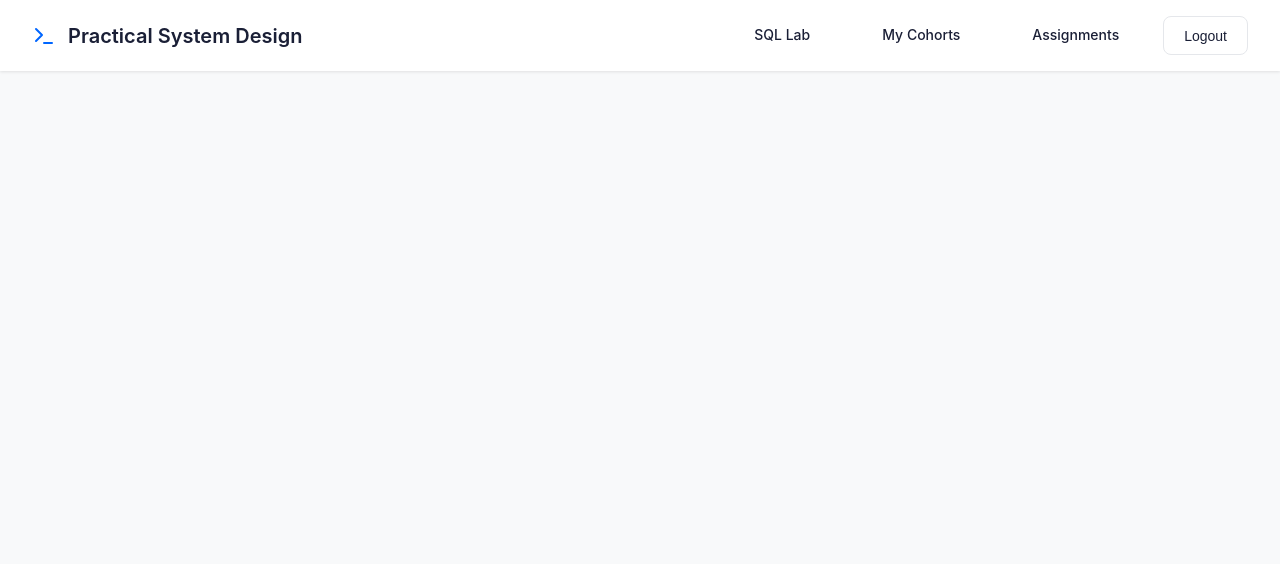
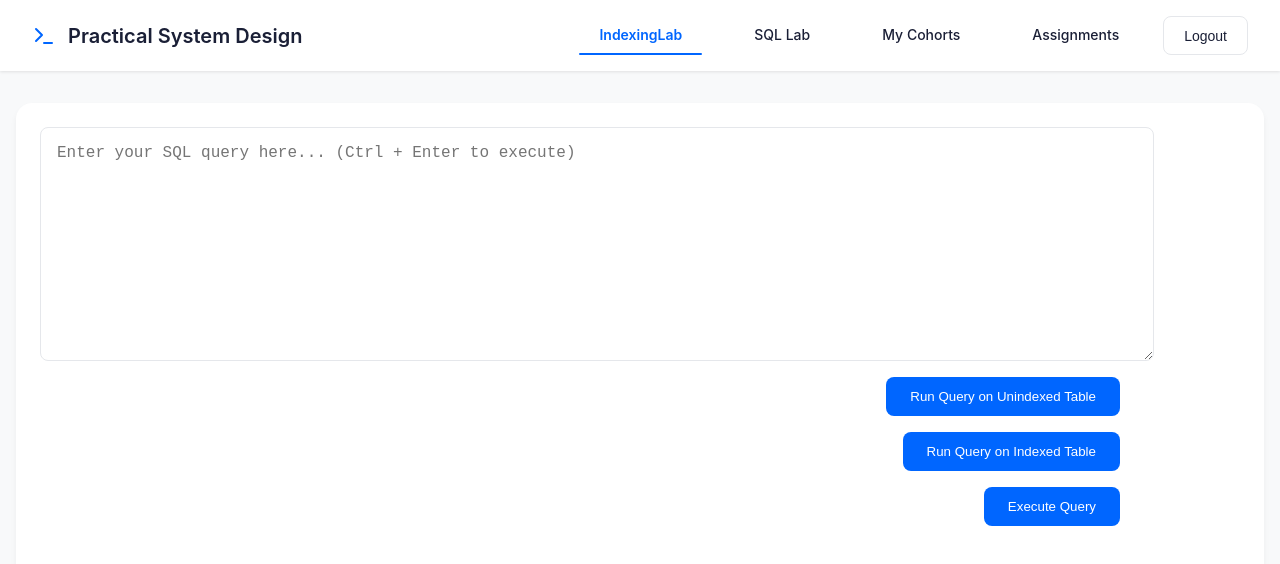
Before and after one commit to vijender883/psd-ui, a React (Create React App) app: page /indexinglab in a window 1280 px wide. Shown: the top 564 px of the page. Built offline with nearby package versions, Linux system fonts and the light colour scheme; sample sign-in values are in the browser's storage.

Commit message:
added indexing tab and query populating btns

```diff
--- a/src/App.js
+++ b/src/App.js
@@ -4,6 +4,7 @@ import './App.css';
 import { Terminal, BookOpen, Users, Clock } from 'lucide-react';
 import CohortPage from './CohortPage';
 import AssignmentsPage from './AssignmentsPage';
+import IndexingLab from './IndexingLab';
 
 // Feature Card Component
 const FeatureCard = ({ icon: Icon, title, description }) => (
@@ -142,7 +143,7 @@ const SQLLab = () => {
 
     document.addEventListener('keydown', handleKeyPress);
     return () => document.removeEventListener('keydown', handleKeyPress);
-  },[query, handleSubmit]);
+  }, [query, handleSubmit]);
 
   return (
     <div className="workspace">
@@ -302,6 +303,12 @@ const App = () => {
           ) : (
             <>
               <Link
+                to="/indexinglab"
+                className={`nav-button tab ${locationhook.pathname === '/indexinglab' ? 'active' : ''}`}
+              >
+                IndexingLab
+              </Link>
+              <Link
                 to="/sql"
                 className={`nav-button tab ${locationhook.pathname === '/sql' ? 'active' : ''}`}
               >
@@ -334,6 +341,14 @@ const App = () => {
               <LandingPage onLoginClick={() => setShowLoginModal(true)} /> :
               <Navigate to="/sql" replace />
           } />
+          <Route
+            path="/indexinglab"
+            element={
+              <ProtectedRoute>
+                <IndexingLab />
+              </ProtectedRoute>
+            }
+          />
           <Route
             path="/sql"
             element={
--- /dev/null
+++ b/src/IndexingLab.js
@@ -0,0 +1,152 @@
+import React, { useState, useEffect, useCallback } from 'react';
+import { useNavigate } from 'react-router-dom';
+
+const IndexingLab = () => {
+  const [query, setQuery] = useState('');
+  const [result, setResult] = useState(null);
+  const [error, setError] = useState(null);
+  const [loading, setLoading] = useState(false);
+  const [executedQuery, setExecutedQuery] = useState(null);
+  const navigate = useNavigate();
+
+
+  const handleSubmit = useCallback(async (e) => {
+    if (e) {
+      e.preventDefault();
+    }
+
+    setLoading(true);
+    setError(null);
+    setExecutedQuery(query);
+
+    try {
+      const token = localStorage.getItem('authToken');
+      if (!token) {
+        navigate('/');
+        return;
+      }
+
+      const response = await fetch(`${process.env.REACT_APP_API_URL}/api/execute`, {
+        method: 'POST',
+        headers: {
+          'Content-Type': 'application/json',
+          'Authorization': `Bearer ${token}`,
+        },
+        body: JSON.stringify({ query }),
+      });
+
+      const data = await response.json();
+
+      if (data.error) {
+        setError(data.error);
+        setResult(null);
+      } else {
+        setResult(data);
+        setError(null);
+      }
+    } catch (err) {
+      setError('Failed to execute query');
+      setResult(null);
+    }
+
+    setLoading(false);
+  }, [query, navigate]);
+
+  useEffect(() => {
+    const handleKeyPress = (e) => {
+      if ((e.ctrlKey || e.metaKey) && e.key === 'Enter' && query.trim()) {
+        handleSubmit();
+      }
+    };
+
+    document.addEventListener('keydown', handleKeyPress);
+    return () => document.removeEventListener('keydown', handleKeyPress);
+  }, [query, handleSubmit]);
+
+  return (
+    <div className="workspace">
+      {/* <div className="query-section"> */}
+      <form onSubmit={handleSubmit} className="query-form">
+        <textarea
+          value={query}
+          onChange={(e) => setQuery(e.target.value)}
+          placeholder="Enter your SQL query here... (Ctrl + Enter to execute)"
+          className="query-input"
+        />
+
+        <button
+          disabled={loading}
+          className={`execute-button ${loading ? 'loading' : ''}`}
+          onClick={() => setQuery("SELECT * FROM products_not_indexed WHERE name LIKE 'Smartphone %';")}
+          >{loading ? 'Executing...' : 'Run Query on Unindexed Table'}
+        </button>
+
+        <button
+          disabled={loading}
+          className={`execute-button ${loading ? 'loading' : ''}`}
+          onClick={() => setQuery("SELECT * FROM products_indexed WHERE name LIKE 'Smartphone %';")}
+          >{loading ? 'Executing...' : 'Run Query on Indexed Table'}
+        </button>
+
+        <button
+          type="submit"
+          disabled={loading}
+          className={`execute-button ${loading ? 'loading' : ''}`}
+        >
+          {loading ? 'Executing...' : 'Execute Query'}
+        </button>
+      </form>
+
+      {executedQuery && (
+        <div className="executed-query">
+          <h3>Executed Query</h3>
+          <pre>{executedQuery}</pre>
+        </div>
+      )}
+
+      {error && (
+        <div className="error-message">
+          <h3>Error</h3>
+          <p>{error}</p>
+        </div>
+      )}
+      {/* </div> */}
+
+      {result && (
+        <div className="results-section">
+          <div className="results-header">
+            <h2>Query Results</h2>
+            {result.executionTime && (
+              <div className="execution-time">
+                Execution Time: {result.executionTime}
+              </div>
+            )}
+          </div>
+
+          <div className="results-table-wrapper">
+            <table className="results-table">
+              <thead>
+                <tr>
+                  {result.columns?.map((column, i) => (
+                    <th key={i}>{column}</th>
+                  ))}
+                </tr>
+              </thead>
+              <tbody>
+                {result.rows?.map((row, i) => (
+                  <tr key={i}>
+                    {Object.values(row).map((value, j) => (
+                      <td key={j}>{value}</td>
+                    ))}
+                  </tr>
+                ))}
+              </tbody>
+            </table>
+          </div>
+        </div>
+      )}
+    </div>
+  );
+};
+
+export default IndexingLab;
```
Lines whose indentation alone changed are shown as unchanged.
